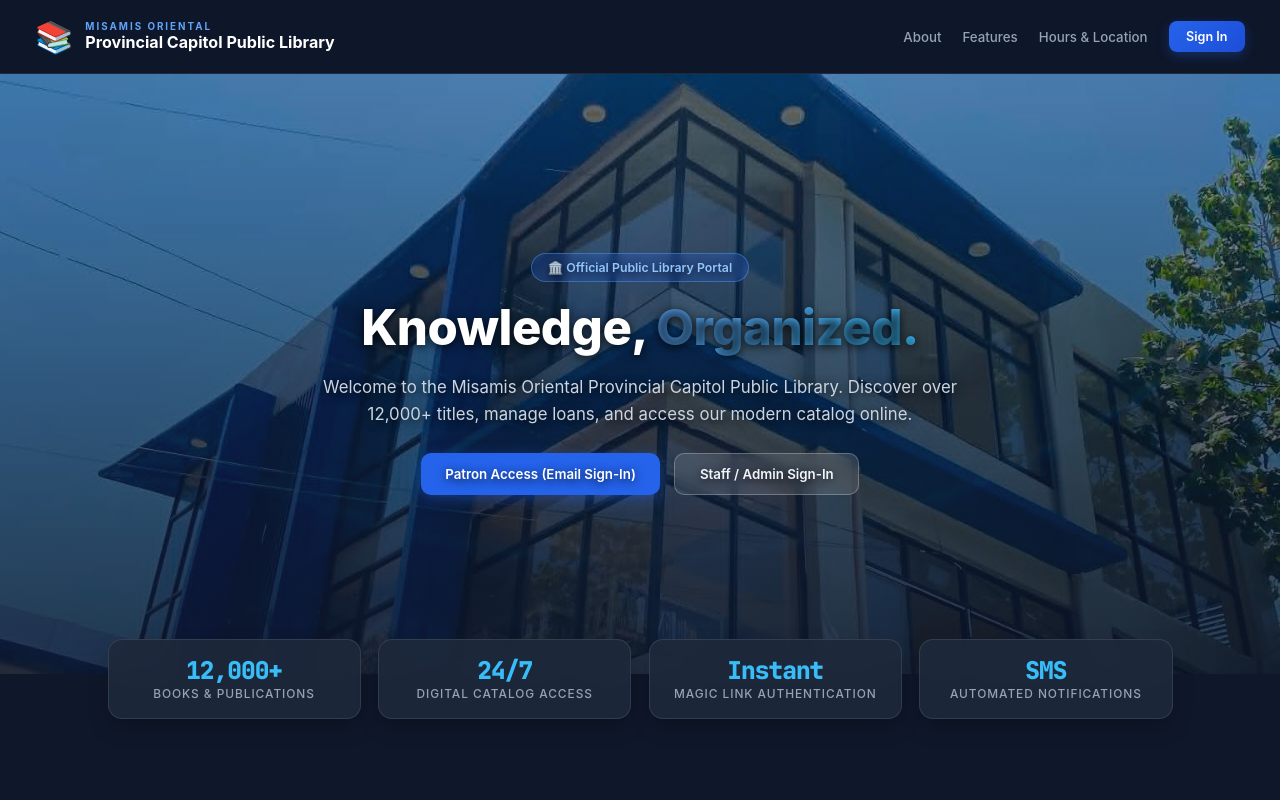
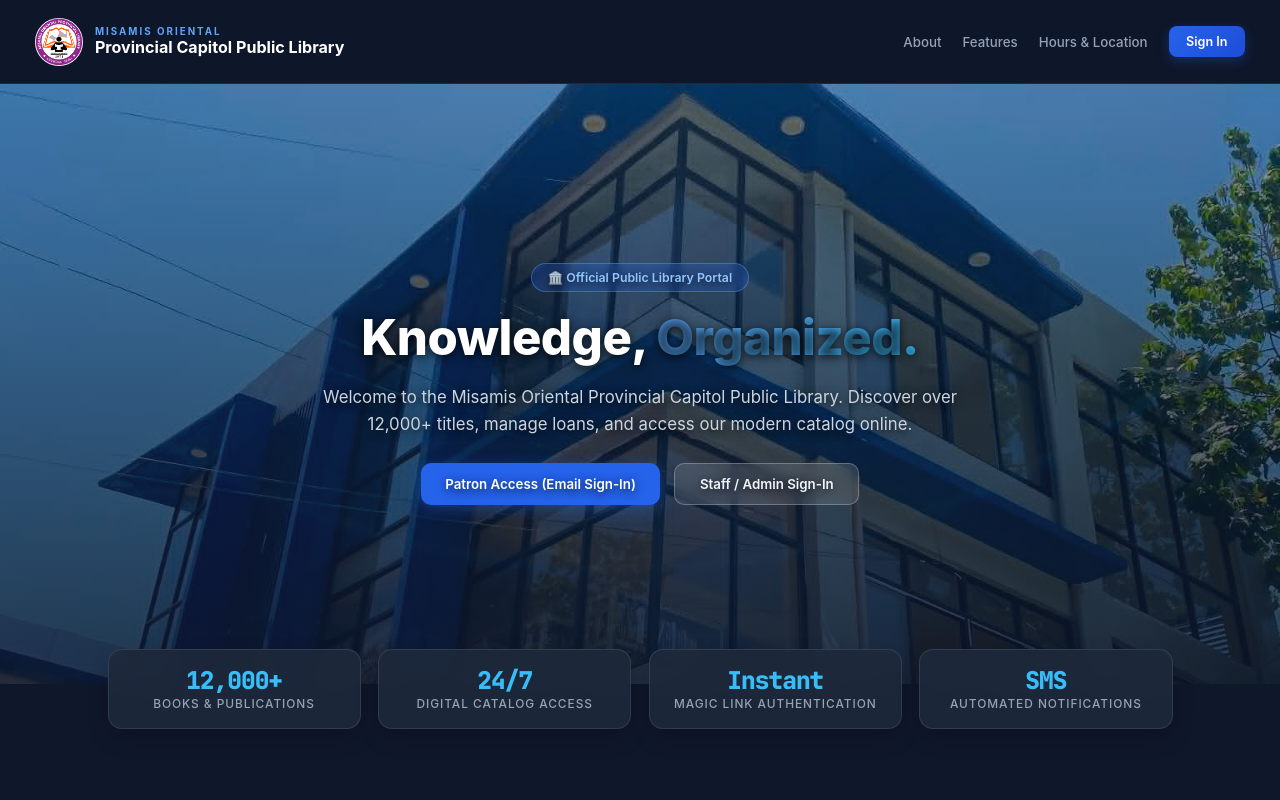
Before and after one commit to rizjuu/library-frontend, a React (Vite) app: page / in a window 1280 px wide. Shown: the top 800 px of the page. Built offline with nearby package versions, Linux system fonts and the light colour scheme.

Commit message:
logologo

```diff
--- a/index.html
+++ b/index.html
@@ -2,9 +2,9 @@
 <html lang="en">
   <head>
     <meta charset="UTF-8" />
-    <link rel="icon" type="image/svg+xml" href="/favicon.svg" />
+    <link rel="icon" type="image/png" href="/logo.png" />
     <meta name="viewport" content="width=device-width, initial-scale=1.0" />
-    <title>library-frontend</title>
+    <title>Misamis Oriental Provincial Capitol Public Library</title>
   </head>
   <body>
     <div id="root"></div>
--- a/src/App.css
+++ b/src/App.css
@@ -52,7 +52,8 @@
 .sidebar-logo-icon {
   width: 42px;
   height: 42px;
-  border-radius: var(--radius-xl);
+  border-radius: 50%;
+  overflow: hidden;
   background: linear-gradient(135deg, var(--color-primary), oklch(0.65 0.22 254));
   display: flex;
   align-items: center;
@@ -60,6 +61,19 @@
   color: #ffffff;
   box-shadow: 0 4px 14px oklch(0.52 0.22 254 / 0.35);
   flex-shrink: 0;
+}
+
+.navbar-brand-icon {
+  border-radius: 50%;
+  overflow: hidden;
+}
+
+.sidebar-logo-icon img,
+.navbar-brand-icon img {
+  width: 100%;
+  height: 100%;
+  object-fit: contain;
+  border-radius: 50%;
 }
 
 .sidebar-brand-text {
--- a/src/components/Navbar.jsx
+++ b/src/components/Navbar.jsx
@@ -1,4 +1,4 @@
-import { LayoutDashboard, BookOpen, Repeat, PlusCircle, Library } from "lucide-react";
+import { LayoutDashboard, BookOpen, Repeat, PlusCircle } from "lucide-react";
 
 function Navbar({ activeTab, onTabChange }) {
   const navItems = [
@@ -13,7 +13,7 @@
       <div className="navbar-container">
         <a href="#dashboard" className="navbar-brand" onClick={(e) => { e.preventDefault(); onTabChange("dashboard"); }}>
           <div className="navbar-brand-icon">
-            <Library size={18} />
+            <img src="/logo.png" alt="Library Hub logo" />
           </div>
           <span>Library Hub</span>
         </a>
--- a/src/components/Sidebar.jsx
+++ b/src/components/Sidebar.jsx
@@ -6,7 +6,6 @@
   ShieldCheck,
   User,
   QrCode,
-  Library,
   X,
   LogOut,
   Users,
@@ -60,7 +59,7 @@
       {/* Brand Header */}
       <div className="sidebar-header-brand">
         <div className="sidebar-logo-icon" title="MOPL Library System">
-          <Library size={22} className="w-5 h-5" />
+          <img src="/logo.png" alt="MOPL Library System logo" />
         </div>
         <div className="sidebar-brand-text">
           <span className="sidebar-brand-title">MOPL</span>
--- a/src/pages/Landing.css
+++ b/src/pages/Landing.css
@@ -33,7 +33,10 @@
 }
 
 .brand-logo-icon {
-  font-size: 2.2rem;
+  width: 48px;
+  height: 48px;
+  border-radius: 50%;
+  object-fit: contain;
   flex-shrink: 0;
 }
 
@@ -468,7 +471,8 @@
   }
 
   .brand-logo-icon {
-    font-size: 1.8rem;
+    width: 40px;
+    height: 40px;
   }
 
   .brand-sub {
--- a/src/pages/Landing.jsx
+++ b/src/pages/Landing.jsx
@@ -25,7 +25,11 @@
       {/* HEADER / NAVIGATION */}
       <header className="landing-header">
         <div className="landing-brand">
-          <span className="brand-logo-icon">📚</span>
+          <img
+            src="/logo.png"
+            alt="Misamis Oriental Provincial Capitol Public Library logo"
+            className="brand-logo-icon"
+          />
           <div className="brand-text">
             <span className="brand-sub">MISAMIS ORIENTAL</span>
             <span className="brand-title">Provincial Capitol Public Library</span>
--- a/src/pages/Login.css
+++ b/src/pages/Login.css
@@ -41,12 +41,14 @@
 .brand-icon {
   width: 48px;
   height: 48px;
+  object-fit: contain;
 
   display: flex;
   align-items: center;
   justify-content: center;
 
-  border-radius: 14px;
+  border-radius: 50%;
+  overflow: hidden;
 
   background: rgba(255, 255, 255, 0.15);
 
--- a/src/pages/Login.jsx
+++ b/src/pages/Login.jsx
@@ -98,7 +98,11 @@
       <div className="login-left">
         <Link to="/" className="library-brand-link">
           <div className="library-brand">
-            <div className="brand-icon">📚</div>
+            <img
+              src="/logo.png"
+              alt="Misamis Oriental Provincial Capitol Public Library logo"
+              className="brand-icon"
+            />
             <div>
               <small>MISAMIS ORIENTAL</small>
               <strong>Provincial Capitol Public Library</strong>
--- a/src/pages/PatronDashboard.jsx
+++ b/src/pages/PatronDashboard.jsx
@@ -135,7 +135,7 @@
       <aside className={`sidebar ${mobileSidebarOpen ? "mobile-open" : ""}`}>
         <div className="sidebar-header-brand">
           <div className="sidebar-logo-icon" title="MOPL Library System">
-            <Library size={22} />
+            <img src="/logo.png" alt="MOPL Library System logo" />
           </div>
           <div className="sidebar-brand-text">
             <span className="sidebar-brand-title">MOPL</span>
```
Also changed, not shown: public/logo.png (added).
